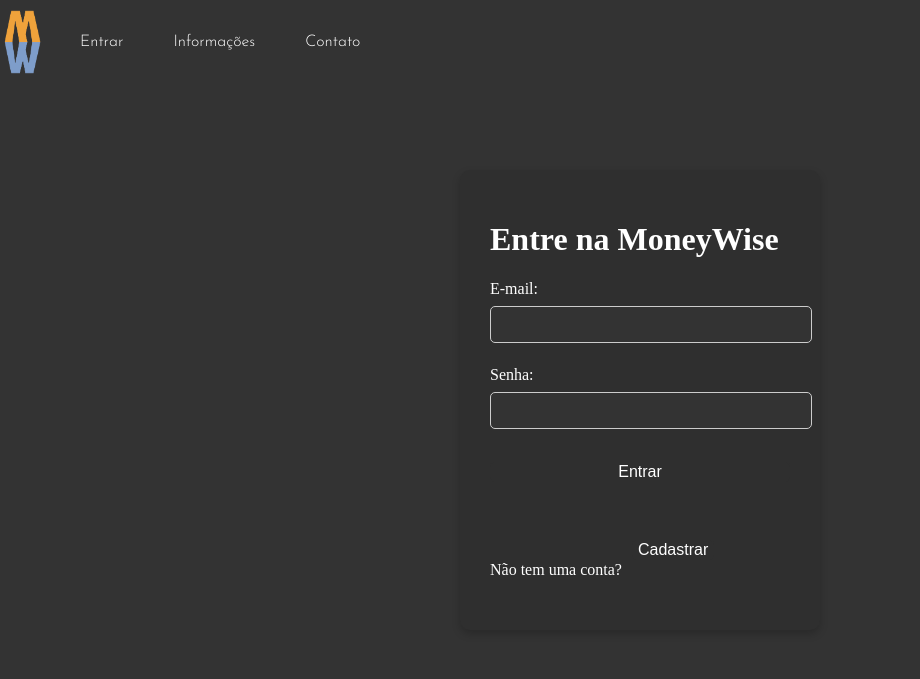
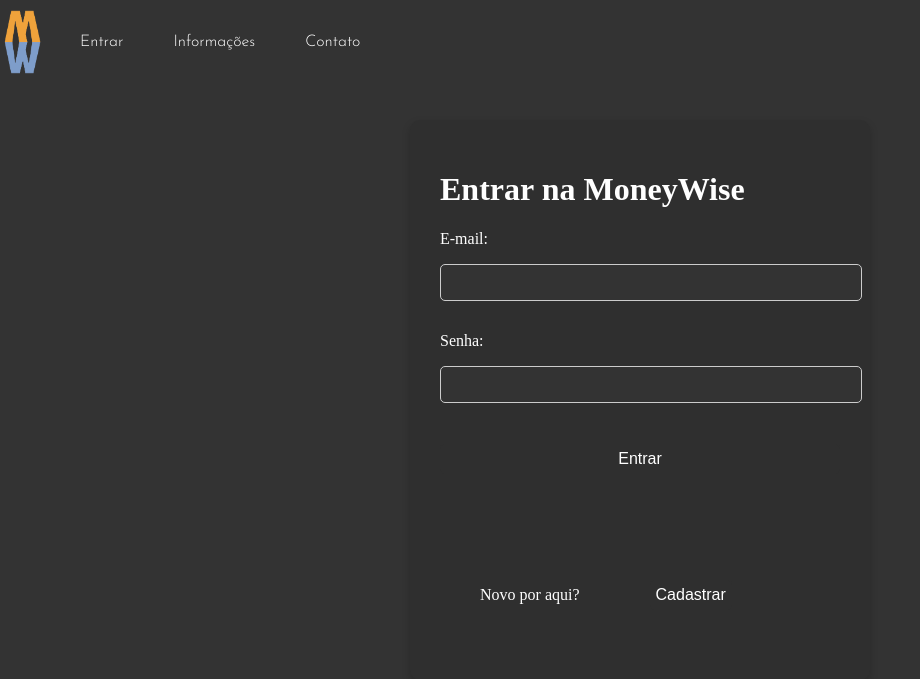
Before and after one commit to Projeto-S204/moneywise, a Flask app: page /login in a window 1280 px wide. Shown: the top 679 px of the page, without its empty margins (0-920 px from the left). Run offline with Flask 3, Linux system fonts and the light colour scheme; some web fonts are replaced.

Commit message:
mais proximo do design

```diff
--- a/app/initial_pages/static/css/login.css
+++ b/app/initial_pages/static/css/login.css
@@ -47,13 +47,13 @@ body {
 .container {
     background-color: #2f2f2f;
     color: white;
-    width: 300px;
+    width: 400px;
     padding: 30px;
     border-radius: 10px;
     display: flex;
     flex-direction: column;
     justify-content: space-between;
-    height: 400px;
+    height: 500px;
     box-shadow: 0 4px 8px rgba(0, 0, 0, 0.2);
 }
 
@@ -76,6 +76,7 @@ button {
     font-size: 16px;
     margin-top: 10px;
     margin-bottom: 40px;
+    height: 30px;
 }
 
 button:hover {
@@ -96,12 +97,14 @@ button:hover {
 }
 
 .cadastro-container span {
-    margin-right: 10px;
+    margin-left: 40px;
+    margin-right: 25px;
     color: white;
 }
 
 .cadastro-container button {
-    margin-top: 0;
+    margin-top: 40px;
+    margin-left: 45px;
 }
 
 .cadastro-container button:hover {
--- a/app/initial_pages/templates/login.html
+++ b/app/initial_pages/templates/login.html
@@ -30,7 +30,7 @@
         </nav>
     </header>
         <div class="container">
-            <h1>Entre na MoneyWise</h1>
+            <h1>Entrar na MoneyWise</h1>
             <form>
                 <label for="email">E-mail:</label>
                 <input type="email" id="email" name="email" required>
@@ -40,7 +40,7 @@
 
                 <button type="submit">Entrar</button>
                 <div class="cadastro-container">
-                  <span>Não tem uma conta?</span>
+                  <span>Novo por aqui?</span>
                   <button type="button">Cadastrar</button>
               </div>
             </form>
```
